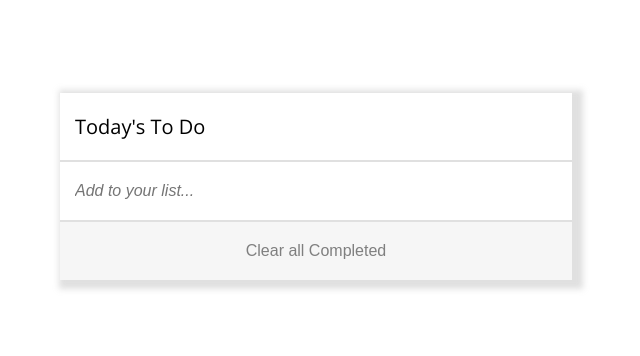
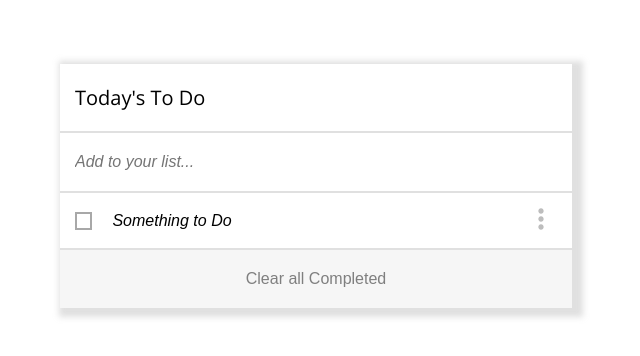
Before and after one commit to JohnFTitor/toDoList, a website built with webpack: page src/template.html in a window 1280 px wide. Shown: the part 214-570 px from the top of the page, without its empty margins (324-964 px from the left). Built offline with nearby package versions, Linux system fonts and the light colour scheme.

Commit message:
Add edit function changin p element to input

```diff
--- a/src/scripts/TaskCollection.js
+++ b/src/scripts/TaskCollection.js
@@ -1,5 +1,6 @@
 import Task from './Task.js';
 import Dots from './icons/dots.svg';
+import Del from './icons/delete.svg';
 
 const listContainer = document.querySelector('ul');
 export default class TaskCollection {
@@ -14,14 +15,20 @@ export default class TaskCollection {
     return task;
   }
 
+  static removeTask(event) {
+    listContainer.removeChild(event.currentTarget.parentNode);
+  }
+
   static display(task) {
     const listItem = document.createElement('li');
     listItem.classList.add('task', 'card');
 
     const listAttributes = document.createElement('div');
 
-    const description = document.createElement('p');
-    description.textContent = task.description;
+    const description = document.createElement('input');
+    description.value = task.description;
+    description.setAttribute('type', 'text');
+    description.classList.add('description');
     listAttributes.appendChild(description);
 
     description.insertAdjacentHTML('beforebegin', `<label class="box">
@@ -30,6 +37,7 @@ export default class TaskCollection {
     </label>`);
 
     listItem.appendChild(listAttributes);
+
     const dots = new Image();
     dots.src = Dots;
     dots.alt = '';
@@ -39,5 +47,20 @@ export default class TaskCollection {
     listItem.appendChild(dragButton);
 
     listContainer.appendChild(listItem);
+
+    description.addEventListener('change', (event) => {
+      task.description = event.target.value;
+    })
+
+    description.addEventListener('click', () => {
+      listItem.style.backgroundColor = '#f1f0cc';
+      dots.src = Del;
+      dragButton.addEventListener('click', TaskCollection.removeTask);
+    })
+
+    description.addEventListener('focusout', () => {
+      listItem.style.backgroundColor = 'white';
+      dots.src = Dots;
+    })
   }
 }
--- a/src/scripts/index.js
+++ b/src/scripts/index.js
@@ -4,6 +4,8 @@ import TaskCollection from './TaskCollection.js';
 const tasks = new TaskCollection();
 
 const addForm = document.querySelector('#addForm');
+
+tasks.addTask('Something to Do');
 
 const render = () => {
   tasks.list = tasks.list.sort((a, b) => a.index - b.index);
--- a/src/scripts/styles/main.scss
+++ b/src/scripts/styles/main.scss
@@ -47,6 +47,21 @@ ul {
   overflow: auto;
 }
 
+input[type=text] {
+  appearance: none;
+  border: none;
+  border-bottom: 2px solid #d6d6d6c0;
+  width: 100%;
+  font-size: 16px;
+  padding: 20px 15px;
+  font-style: italic;
+  background-color: transparent;
+}
+
+input[type=text]:focus-visible {
+  outline-style: none;
+}
+
 .task {
   display: flex;
   align-items: center;
@@ -54,9 +69,9 @@ ul {
   list-style: none;
   padding: 10px 15px;
 
-  p {
-    margin: 0;
-    margin-left: 20px;
+  input[type=text] {
+    padding: 0px 20px;
+    border: none;
   }
 
   img {
@@ -67,21 +82,8 @@ ul {
   div {
     display: flex;
     align-items: center;
+    width: 100%;
   }
-}
-
-input[type=text] {
-  appearance: none;
-  border: none;
-  border-bottom: 2px solid #d6d6d6c0;
-  width: 100%;
-  font-size: 16px;
-  padding: 20px 15px;
-  font-style: italic;
-}
-
-input[type=text]:focus-visible {
-  outline-style: none;
 }
 
 .card {
```
Also changed, not shown: dist/2f0fd617814f3dfa6aed.svg (added), dist/index.bundle.js, dist/index.css, src/scripts/icons/delete.svg (added).
